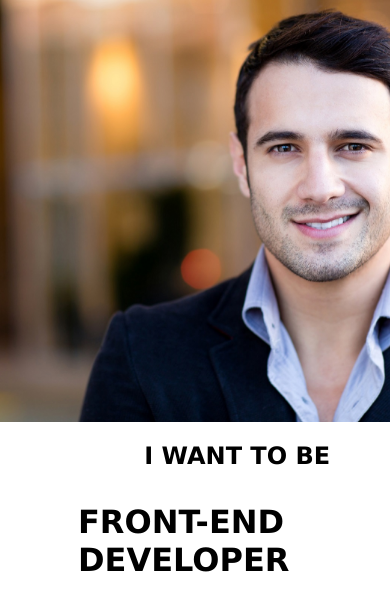
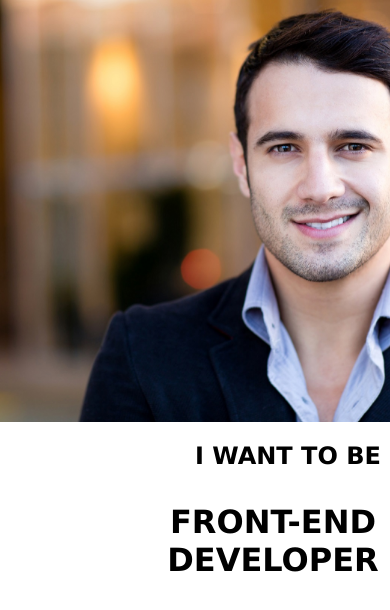
Before and after one commit to martasiwinska/martasiwinska.github.io, a plain HTML site: page naglowek-zadanie-domowe/index.html in a window 390 px wide. Drawn offline with Linux system fonts and the light colour scheme.

Commit message:
poprawianie responsywnosci tekstu

```diff
--- a/naglowek-zadanie-domowe/css/responsive.css
+++ b/naglowek-zadanie-domowe/css/responsive.css
@@ -7,16 +7,17 @@
     .text {
         color: black;
         position: absolute;
+        text-align: center;
     }
 
     .h1 {
         top: 57%;
-        left: 20%;
+        left: 40%;
     }
 
     .h2 {
         top: 50%;
-        left: 37%;
+        left: 50%;
     }
 }
 
--- a/naglowek-zadanie-domowe/css/style.css
+++ b/naglowek-zadanie-domowe/css/style.css
@@ -3,20 +3,25 @@ body {
     margin: 0;
     padding: 0;
     overflow-y: hidden;
+    width: 100%;
+    height: 100%;
 }
 
 .text {
     position: absolute;
     left: 5%;
     color: white;
+
 }
 
 .h1 {
     top: 55%;
+    font-size: 1,5em;
 }
 
 .h2 {
-    top: 50%;
+    top: 45%;
+    font-size: 1,3em;
 }
 
 header > div#background-foto {
```
